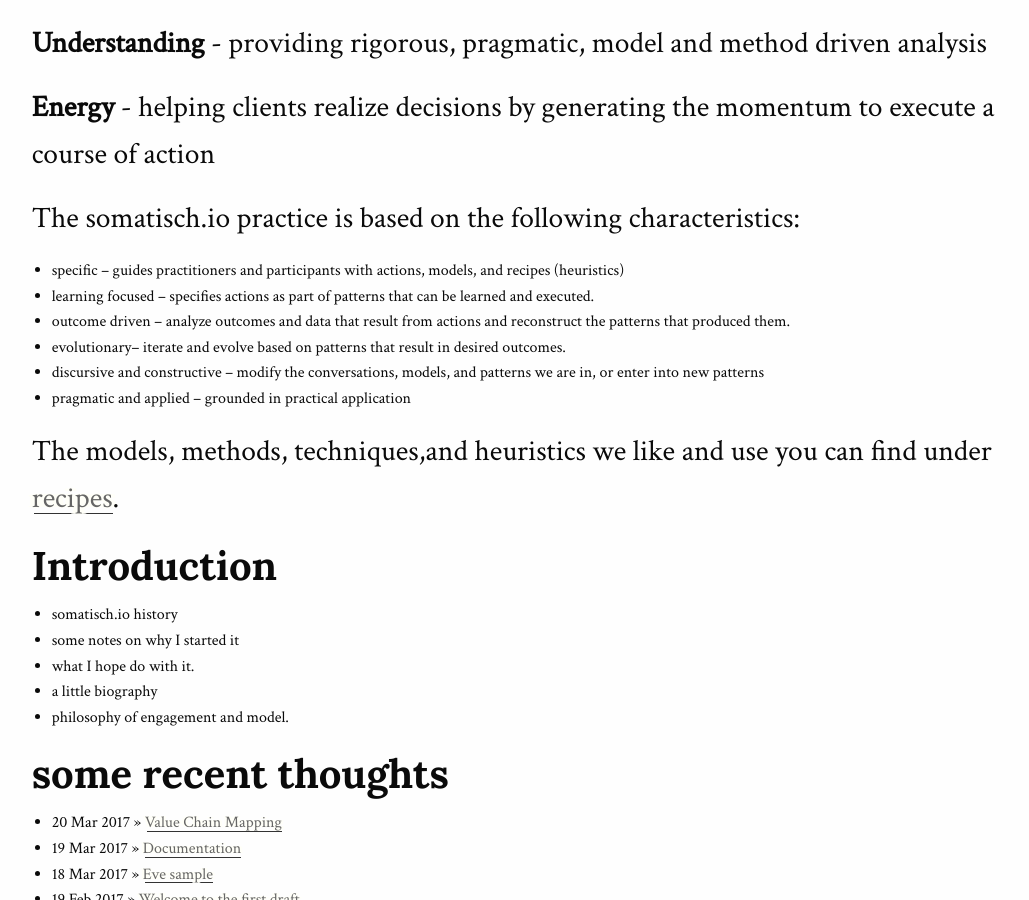
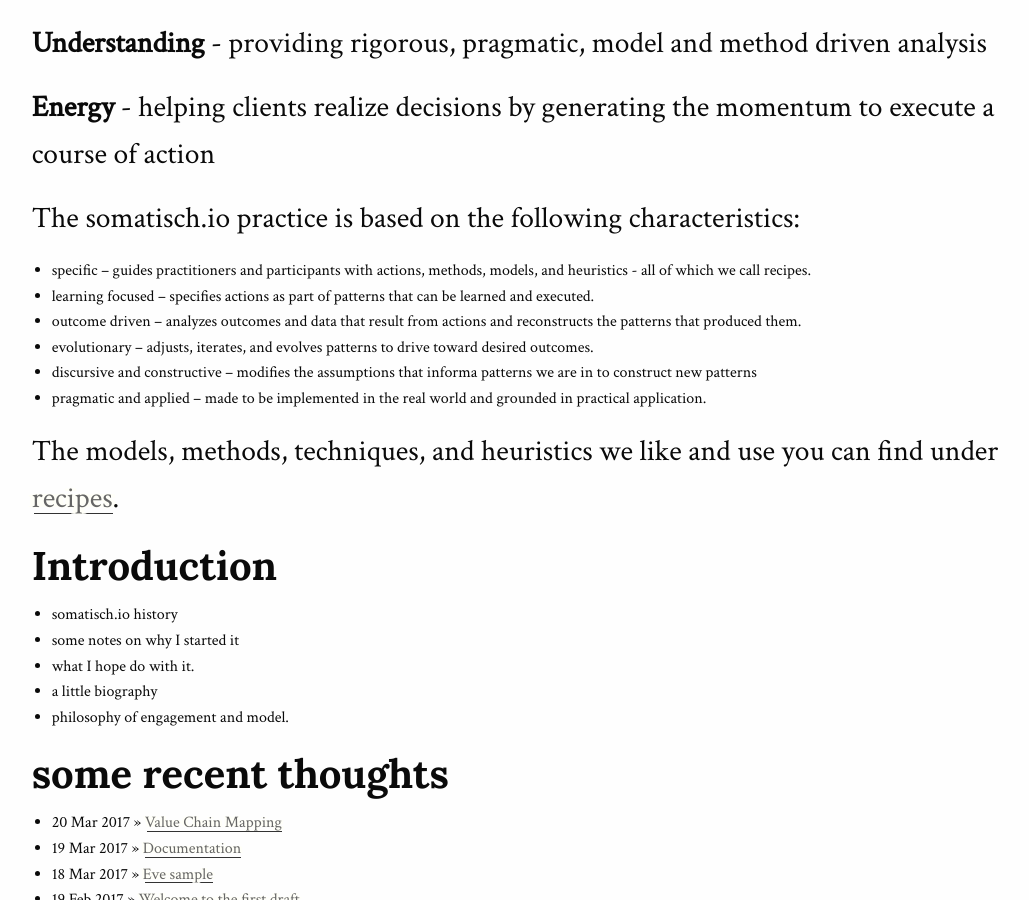
Before and after one commit to somatisch/somatisch-site, a Jekyll site: the page built from index.md, in a window 1280 px wide and 900 px high, scrolled down 886 px. Shown: the whole window, without its empty margins (90-1119 px from the left). Built offline with Jekyll 4.4.1, drawn with Linux system fonts in a browser that asks for light colours; nearby versions of some CDN libraries.

Commit message:
text mods
I think i need to rewrite some of this - ist too esoteric in some ways.

```diff
--- a/index.md
+++ b/index.md
@@ -24,14 +24,14 @@
 
 The somatisch.io practice is based on the following characteristics:
 
-- specific – guides practitioners and participants with actions, models, and recipes (heuristics)
+- specific – guides practitioners and participants with actions, methods, models, and heuristics - all of which we call recipes.
 - learning focused – specifies actions as part of patterns that can be learned and executed.
-- outcome driven – analyze outcomes and data that result from actions and reconstruct the patterns that produced them.
-- evolutionary– iterate and evolve based on patterns that result in desired outcomes.
-- discursive and constructive – modify the conversations, models, and patterns we are in, or enter into new patterns
-- pragmatic and applied – grounded in practical application
+- outcome driven – analyzes outcomes and data that result from actions and reconstructs the patterns that produced them.
+- evolutionary – adjusts, iterates, and evolves patterns to drive toward desired outcomes.
+- discursive and constructive – modifies the assumptions that informa patterns we are in to construct new patterns
+- pragmatic and applied – made to be implemented in the real world and grounded in practical application.
 
-The models, methods, techniques,and heuristics we like and use you can find under [recipes](/recipes).
+The models, methods, techniques, and heuristics we like and use you can find under [recipes](/recipes).
 
 {% include introduction.md %}
 
```
